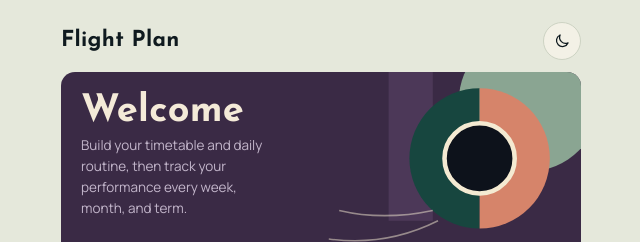
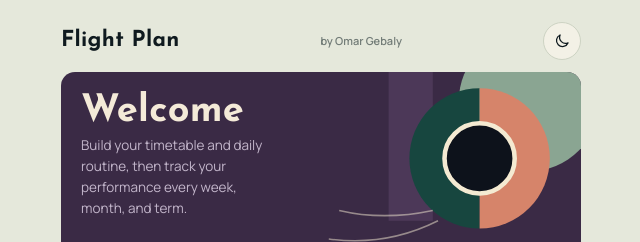
Before and after one commit to omarceo/flight-plan, a plain HTML site: page index.html in a window 1280 px wide. Shown: the top 242 px of the page, 429-1069 px from the left. Drawn offline with Linux system fonts and the light colour scheme.

Commit message:
Update index.html

```diff
--- a/index.html
+++ b/index.html
@@ -18,6 +18,19 @@
 <div class="wrap" id="app"></div>
 <nav class="bar" id="nav" aria-label="Main"></nav>
 <div class="fo" id="fo" role="dialog" aria-label="Focus mode" hidden></div>
+<script>
+document.addEventListener('rendered', function () {
+  document.querySelectorAll('.top b, .bar .brand').forEach(function (el) {
+    if (el.offsetParent === null || el.querySelector('.by') || (el.nextElementSibling && el.nextElementSibling.classList.contains('by'))) return;
+    var by = document.createElement('small');
+    by.className = 'by';
+    by.textContent = 'by Omar Gebaly';
+    by.style.cssText = 'display:block;font:600 11px Manrope,sans-serif;opacity:.8;margin-top:-2px';
+    el.insertAdjacentElement(el.classList.contains('brand') ? 'beforeend' : 'afterend', by);
+  });
+});
+</script>
+
 <script src="js/core.js"></script>
 <script src="js/schedule.js"></script>
 <script src="js/views.js"></script>
```
